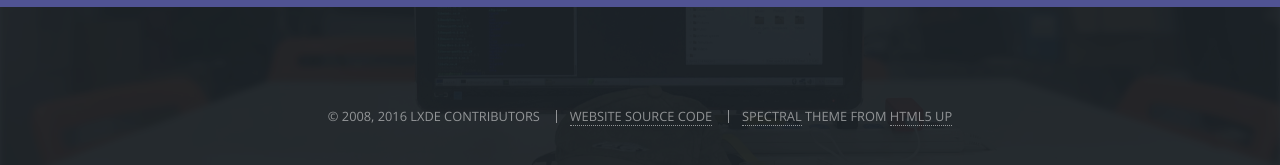
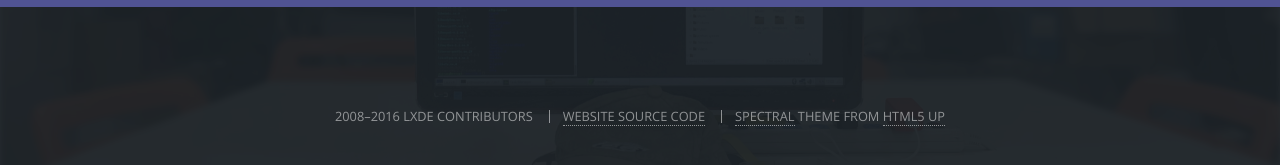
Before and after one commit to lxde/lxde.github.io, a Jekyll site: the page built from index.html, in a window 1280 px wide and 900 px high, scrolled down 1732 px. Shown: the part 681-846 px from the top of the window. Built offline with Jekyll 4.4.1, drawn with Linux system fonts in a browser that asks for light colours.

Commit message:
feat: changes

```diff
--- a/_config.yml
+++ b/_config.yml
@@ -4,12 +4,10 @@
 # Site settings
 title: LXDE
 description: Desktop environment for all
-owner: LXDE Contributors
-first_published: 2008 # if migrating another site, the year of your first publish
 email: admin@lxde.org
 baseurl: "" # the subpath of your site, e.g. /blog
 url: "http://beta.lxde.org" # the base hostname & protocol for your site
-# Build settings
+permalink: pretty
 markdown: kramdown
-#sass:
-#  style: compressed
+sass:
+  style: compressed
--- a/_includes/footer.html
+++ b/_includes/footer.html
@@ -1,13 +1,8 @@
 <!-- Footer -->
 <footer id="footer">
   <ul class="copyright">
-    <li>&copy; {% assign thisyear = site.time | date: "%Y" %}
-    {% if site.first_published %}
-      {% capture diff %}{{ site.first_published | minus:thisyear }}{% endcapture %}
-      {% if diff contains '-' %}{{ site.first_published }},{% endif %}
-    {% endif %}
-    {{ thisyear }}
-    {% if site.owner %}{{ site.owner }}{% else %}{{ site.title }}{% endif %}</li>
+    {% assign thisyear = site.time | date: "%Y" %}
+    <li>2008–{{ thisyear }} LXDE Contributors</li>
     <li><a href="https://github.com/lxde/lxde.org">Website source code</a></li>
     <li><a href="https://github.com/arkadianriver/spectral">Spectral</a> theme from <a href="http://html5up.net" target="_blank">HTML5 UP</a></li>
   </ul>
--- a/_includes/head.html
+++ b/_includes/head.html
@@ -3,11 +3,7 @@
   <meta name="viewport" content="width=device-width, initial-scale=1" />
   <title>{% if page.title %}{{ page.title | escape }}{% else %}{{ site.title | escape }}{% endif %}</title>
   <meta name="description" content="{% if page.excerpt %}{{ page.excerpt | strip_html | strip_newlines | truncate: 160 }}{% else %}{{ site.description }}{% endif %}">
-  <!--[if lte IE 8]><script src="{{ "/js/ie/html5shiv.js" | prepend: site.baseurl }}"></script><![endif]-->
   <link rel="canonical" href="{{ page.url | replace:'index.html','' | prepend: site.baseurl | prepend: site.url }}">
   <link rel="stylesheet" href="{{ "/css/main.css" | prepend: site.baseurl }}" />
-  <!--[if lte IE 8]><link rel="stylesheet" href="{{ "/css/ie8.css" | prepend: site.baseurl }}" /><![endif]-->
-  <!--[if lte IE 9]><link rel="stylesheet" href="{{ "/css/ie9.css" | prepend: site.baseurl }}" /><![endif]-->
-  <link rel="alternate" type="application/rss+xml" title="{{ site.title }}" href="{{ "/feed.xml" | prepend: site.baseurl | prepend: site.url }}">
-  <link rel="shortcut icon" href="{{ "/images/favicon.png" | prepend: site.baseurl }}" />
+  <link rel="shortcut icon" href="{{ "/images/favicon.ico" | prepend: site.baseurl }}" />
 </head>
--- a/_includes/header.html
+++ b/_includes/header.html
@@ -1,7 +1,7 @@
 <!-- Header -->
 <header id="header"{% if page.layout == 'landing' %} class="alt"{% endif %}>
   <h1><a href="{{ site.baseurl }}/index.html">
-    <img src="images/lxde-logo.svg" alt="LXDE logo" width="32" height="32">
+    <img src="{{ site.baseurl }}/images/lxde-logo.svg" alt="LXDE logo" width="32" height="32">
     {{ site.title }}
   </a></h1>
   <nav id="nav">
```
Also changed, not shown: images/favicon.ico (added), images/favicon.png (deleted), 2 other files.
